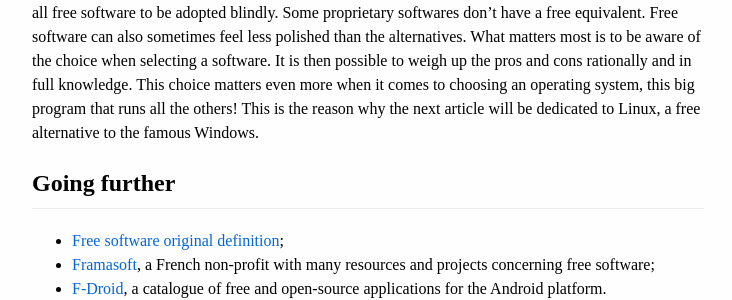
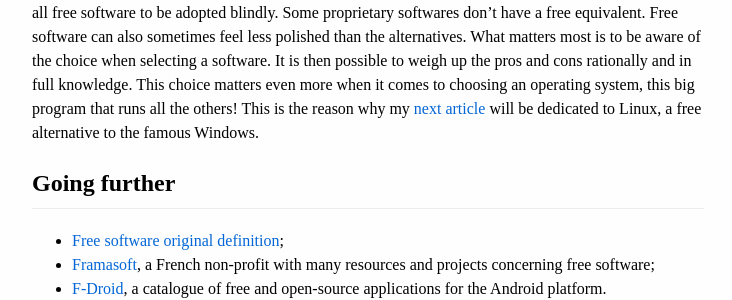
Before and after one commit to ghelouis/ghelouis.github.io, a Jekyll site: the page en/what-is-free-software.html, which Jekyll copies as it is, in a window 1280 px wide and 900 px high, scrolled down 2151 px. Shown: the part 568-868 px from the top of the window, without its empty margins (272-1004 px from the left). Built offline with Jekyll 4.4.1, drawn with Linux system fonts in a browser that asks for light colours; some of the changed text lies outside the part shown.

Commit message:
Add link to next article

```diff
--- a/en/what-is-free-software.html
+++ b/en/what-is-free-software.html
@@ -258,8 +258,9 @@ alternatives. What matters most is to be aware of the choice when
 selecting a software. It is then possible to weigh up the pros and cons
 rationally and in full knowledge. This choice matters even more when it
 comes to choosing an operating system, this big program that runs all
-the others! This is the reason why the next article will be dedicated to
-Linux, a free alternative to the famous Windows.</p>
+the others! This is the reason why my <a
+href="https://ghelouis.fr/en/give-linux-a-try">next article</a> will be
+dedicated to Linux, a free alternative to the famous Windows.</p>
 <h2 id="going-further">Going further</h2>
 <ul>
 <li><a href="https://www.gnu.org/philosophy/free-sw.en.html">Free
--- a/le-logiciel-libre-kesaco.html
+++ b/le-logiciel-libre-kesaco.html
@@ -272,8 +272,9 @@ d’avoir conscience de la licence du logiciel lors du choix de ce
 dernier. On peut alors décider rationnellement et en toute connaissance
 de cause. Ce qui est d’autant plus crucial dans le choix du système
 d’exploitation, ce méga-programme qui englobe tous les autres ! C’est
-pourquoi j’aborderai dans un prochain article Linux, une alternative
-libre au bien connu Windows.</p>
+pourquoi j’aborderai dans un <a
+href="https://ghelouis.fr/osez-linux">prochain article</a> Linux, une
+alternative libre au bien connu Windows.</p>
 <h2 id="aller-plus-loin">Aller plus loin</h2>
 <ul>
 <li><a href="https://www.gnu.org/philosophy/free-sw.fr.html">Définition
```
